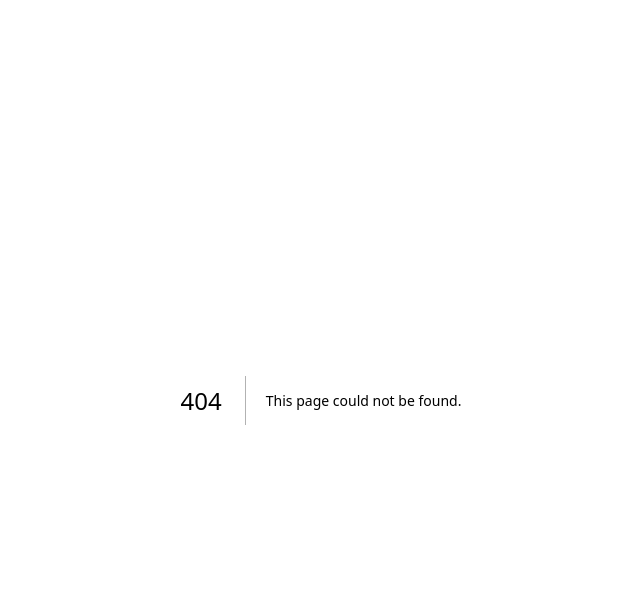
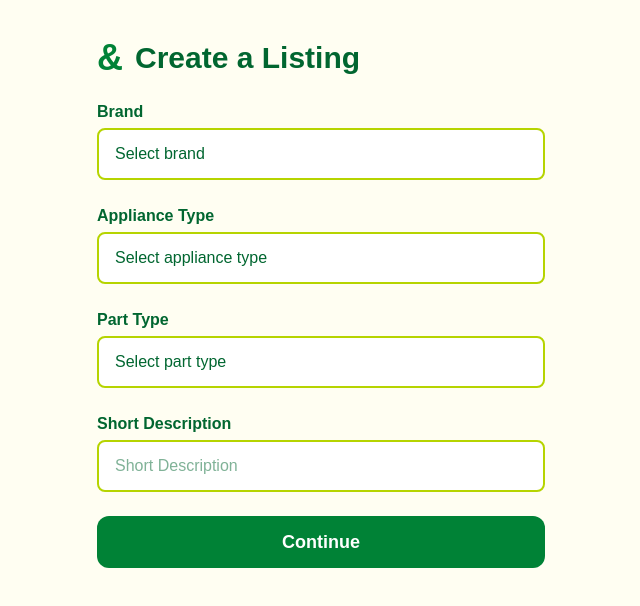
Before and after one commit to NeginDrn/2ndand-app, a Next.js app: page /create-listing/basic-info in a window 1280 px wide. Before the commit this address had no page. Shown: the top 606 px of the page, without its empty margins (319-959 px from the left). Built offline with nearby package versions, Linux system fonts and the light colour scheme.

Commit message:
feat: create basic listing info page and restructure routes

```diff
--- a/src/app/create/page.tsx
+++ b/src/app/create-listing/basic-info/page.tsx
@@ -26,7 +26,8 @@ export default function CreateListingPage() {
 
   const handleContinue = () => {
     // For now: navigate to step 2 (placeholder)
-    router.push("/create/step-2");
+    router.push("/create-listing/additional-details");
+    // router.push("/create/step-2");
   };
 
   return (
--- a/src/app/page.tsx
+++ b/src/app/page.tsx
@@ -31,7 +31,9 @@ export default function HomePage() {
 
         <div className="flex flex-col sm:flex-row gap-6">
           <ButtonLink href="/search">Search for a part</ButtonLink>
-          <ButtonLink href="/create">List a part for sale</ButtonLink>
+          <ButtonLink href="/create-listing/basic-info">
+            List a part for sale
+          </ButtonLink>
         </div>
       </section>
     </main>
```
